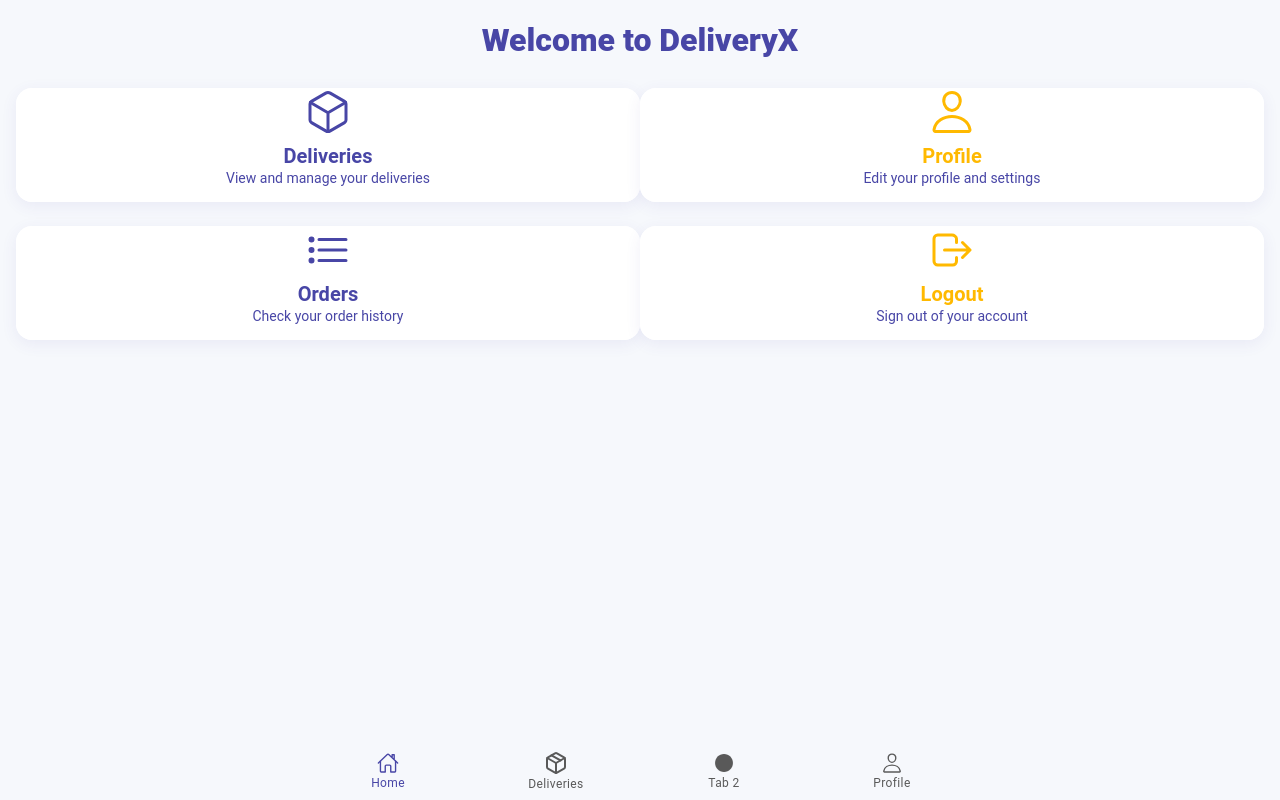
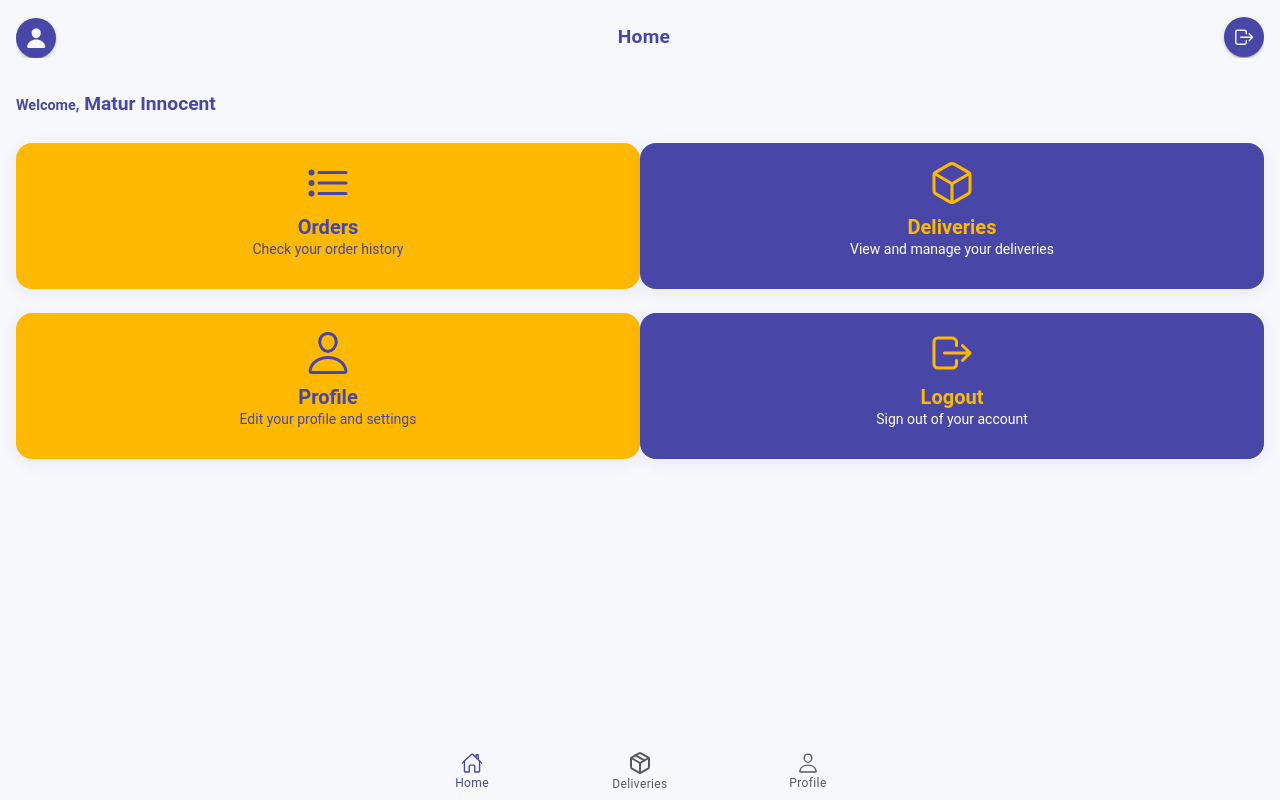
Before and after one commit to Bwesun/Product-Delivery, a React (Vite) app: page /profile in a window 1280 px wide. Both pictures are taken after a click on the element "Home". Built offline with nearby package versions, Linux system fonts and the light colour scheme.

Commit message:
feat: implement status bar customization, enhance Deliveries and Profile pages, and add reusable Header component

```diff
--- a/src/App.tsx
+++ b/src/App.tsx
@@ -47,10 +47,27 @@ import Home from './pages/Home';
 import Profile from './pages/Profile';
 import { Package } from 'lucide-react';
 import Deliveries from './pages/Deliveries';
+import { StatusBar, Style } from '@capacitor/status-bar';
+import { useEffect } from 'react';
 
 setupIonicReact();
 
-const App: React.FC = () => (
+const App: React.FC = () =>  {
+  useEffect(() => {
+    const setStatusBar = async () => {
+      try {
+        await StatusBar.setBackgroundColor({ color: '#2563eb' }); // Your color here
+        await StatusBar.setOverlaysWebView({ overlay: false }); // Avoid overlapping
+        await StatusBar.setStyle({style: Style.Default})
+      } catch (error) {
+        console.error('Error setting status bar:', error);
+      }
+    };
+
+    setStatusBar();
+  }, []);
+
+  return (
   <IonApp>
     <IonReactRouter>
       <IonTabs>
@@ -79,10 +96,6 @@ const App: React.FC = () => (
             <Package size={24} />
             <IonLabel>Deliveries</IonLabel>
           </IonTabButton>
-          <IonTabButton tab="deliveries" href="/deliveries">
-            <IonIcon aria-hidden="true" icon={ellipse} />
-            <IonLabel>Tab 2</IonLabel>
-          </IonTabButton>
           <IonTabButton tab="profile" href="/profile">
             <IonIcon aria-hidden="true" icon={personOutline} />
             <IonLabel>Profile</IonLabel>
@@ -91,6 +104,6 @@ const App: React.FC = () => (
       </IonTabs>
     </IonReactRouter>
   </IonApp>
-);
+)};
 
 export default App;
--- /dev/null
+++ b/src/components/Header.tsx
@@ -0,0 +1,42 @@
+import { IonHeader, IonToolbar, IonTitle, IonButton, IonIcon, IonBackButton } from "@ionic/react";
+import { person, logOutOutline, arrowBackOutline } from "ionicons/icons";
+import { useHistory } from "react-router";
+
+interface HeaderProps {
+    bg?: string;
+    color?: string;
+    title?: string;
+    button?: string;
+    textColor?: string;
+    backButton?: boolean;
+}
+
+const Header: React.FC<HeaderProps> = ({bg, color, button, title, backButton}) => {
+    const history = useHistory();
+    return (
+        <IonHeader className="ion-no-border">
+                    <IonToolbar color={bg} >
+                        <IonTitle className="ion-padding">
+                            <div className="flex items-center justify-between">
+                                <div>
+                                    {backButton && <IonButton slot="start" onClick={() => history.goBack()} color={button} fill="clear">
+                                        <IonIcon icon={arrowBackOutline} slot="icon-only" color={button}></IonIcon>
+                                    </IonButton>}
+                                    <IonButton shape="round" color={"primary"} onClick={() => history.push("/profile")}>
+                                        <IonIcon icon={person} slot="icon-only" color={color}></IonIcon>
+                                    </IonButton>
+                                </div>
+                                <span style={{ fontSize: "1.2rem", fontWeight: 600, color: "#4846a6", marginLeft: 8 }}>
+                                    {title ? title : "DeliveryX"}
+                                </span>
+                                <IonButton shape="round" color={button} onClick={() => history.push("/logout")}>
+                                    <IonIcon icon={logOutOutline} slot="icon-only" color={color}></IonIcon>
+                                </IonButton>
+                            </div>
+                        </IonTitle>
+                    </IonToolbar>
+                </IonHeader>
+     );
+}
+
+export default Header;
--- a/src/pages/Deliveries.tsx
+++ b/src/pages/Deliveries.tsx
@@ -16,9 +16,11 @@ import {
   IonSelect,
   IonSelectOption,
   IonText,
-  IonSearchbar
+  IonSearchbar,
+  IonMenu
 } from "@ionic/react";
 import { cubeOutline, addCircleOutline, closeOutline, timeOutline, checkmarkCircleOutline, ellipsisHorizontalCircleOutline } from "ionicons/icons";
+import Header from "../components/Header";
 
 const initialDeliveries = [
   {
@@ -67,11 +69,13 @@ const Deliveries: React.FC = () => {
   const [searchText, setSearchText] = useState("");
   const [filterStatus, setFilterStatus] = useState("All");
 
-  const handleInput = (e: CustomEvent) => {
-    const { name, value } = e.target;
-    setForm((prev) => ({ ...prev, [name]: value }));
-    setFormError("");
-  };
+  const handleInput = (e: any) => {
+  const target = e.target as HTMLInputElement & { name?: string };
+  const name = target.name;
+  const value = e.detail?.value ?? target.value;
+  setForm((prev) => ({ ...prev, [name]: value }));
+  setFormError("");
+};
 
   const handleAddDelivery = (e: React.FormEvent) => {
     e.preventDefault();
@@ -104,10 +108,8 @@ const Deliveries: React.FC = () => {
 
   return (
     <IonPage>
+        <Header title="Deliveries" bg="light" color="light" button='primary' textColor="dark" backButton={true} />
       <IonContent fullscreen className="light-bg">
-        <IonText className="text-2xl ion-padding font-semibold" color={"dark"}>
-          Deliveries
-          </IonText>
         <div className="ion-padding">
           <IonButton
             expand="block"
@@ -189,10 +191,9 @@ const Deliveries: React.FC = () => {
         </div>
 
         <IonModal isOpen={showModal} onDidDismiss={() => setShowModal(false)}>
-          <form onSubmit={handleAddDelivery}>
             <IonHeader>
-              <IonToolbar style={{ background: "#4846a6" }}>
-                <IonTitle style={{ color: "#ffb900" }}>New Delivery Request</IonTitle>
+              <IonToolbar color={"primary"}>
+                <IonTitle className="ion-padding" color={"secondary"}>New Delivery Request</IonTitle>
                 <IonButton
                   slot="end"
                   fill="clear"
@@ -203,7 +204,8 @@ const Deliveries: React.FC = () => {
                 </IonButton>
               </IonToolbar>
             </IonHeader>
-            <IonContent style={{ background: "#fff1cd" }}>
+            <IonContent color={"light"}>
+          <form onSubmit={handleAddDelivery}>
               <div className="ion-padding">
                 <IonInput
                   label="Product Name"
@@ -213,7 +215,7 @@ const Deliveries: React.FC = () => {
                   value={form.product}
                   onIonInput={handleInput}
                   required
-                  style={{ marginBottom: 16, background: "#fff", borderRadius: 8 }}
+                  color={'primary'}
                 />
                 <IonSelect
                   label="Status"
@@ -256,8 +258,8 @@ const Deliveries: React.FC = () => {
                   Submit Request
                 </IonButton>
               </div>
+          </form>
             </IonContent>
-          </form>
         </IonModal>
       </IonContent>
     </IonPage>
--- a/src/pages/Home.tsx
+++ b/src/pages/Home.tsx
@@ -9,27 +9,19 @@ import {
   IonRow,
   IonCol,
   IonIcon,
-  IonText
+  IonText,
+  IonHeader,
+  IonTitle,
+  IonToolbar,
+  IonButton
 } from "@ionic/react";
-import { cubeOutline, personOutline, listOutline, logOutOutline } from "ionicons/icons";
+import { cubeOutline, personOutline, listOutline, logOutOutline, person } from "ionicons/icons";
 import { useHistory } from "react-router-dom";
 import React from "react";
+import { c } from "vitest/dist/reporters-5f784f42";
+import Header from "../components/Header";
 
 const cardData = [
-  {
-    title: "Deliveries",
-    icon: cubeOutline,
-    color: "#4846a6",
-    link: "/deliveries",
-    desc: "View and manage your deliveries"
-  },
-  {
-    title: "Profile",
-    icon: personOutline,
-    color: "#ffb900",
-    link: "/profile",
-    desc: "Edit your profile and settings"
-  },
   {
     title: "Orders",
     icon: listOutline,
@@ -38,10 +30,29 @@ const cardData = [
     desc: "Check your order history"
   },
   {
+    title: "Deliveries",
+    icon: cubeOutline,
+    color: "#ffb900",
+    link: "/deliveries",
+    bg: "#4846a6",
+    textColor: "#fff",
+    desc: "View and manage your deliveries"
+  },
+  {
+    title: "Profile",
+    icon: personOutline,
+    color: "#4846a6",
+    link: "/profile",
+    desc: "Edit your profile and settings"
+  },
+
+  {
     title: "Logout",
     icon: logOutOutline,
     color: "#ffb900",
     link: "/logout",
+    bg: "#4846a6",
+    textColor: "#fff",
     desc: "Sign out of your account"
   }
 ];
@@ -55,12 +66,13 @@ const Home: React.FC = () => {
 
   return (
     <IonPage>
+        <Header title="Home" bg="light" color="light" textColor="dark" backButton={false} button="primary" />
       <IonContent fullscreen className="light-bg">
         <IonGrid className="ion-padding">
           <IonRow>
-            <IonCol size="12" className="ion-text-center" style={{ marginBottom: 24 }}>
-              <IonText style={{ fontSize: "2rem", fontWeight: 800, color: "#4846a6" }}>
-                Welcome to DeliveryX
+            <IonCol size="12" className="" style={{ marginBottom: 24 }}>
+              <IonText style={{ fontSize: "1.2rem", fontWeight: 600, color: "#4846a6" }}>
+                <small>Welcome,</small> Matur Innocent
               </IonText>
             </IonCol>
           </IonRow>
@@ -68,12 +80,13 @@ const Home: React.FC = () => {
             {cardData.map((card, idx) => (
               <IonCol size="12" className="" sizeMd="6" key={idx}>
                 <IonCard
+                  className="ion-padding"
                   button
                   onClick={() => handleCardClick(card.link)}
                   style={{
                     borderRadius: 16,
                     boxShadow: "0 4px 16px rgba(72,70,166,0.08)",
-                    background: "#fff",
+                    background: `${card.bg || "var(--ion-color-secondary)"}`,
                     marginBottom: 24
                   }}
                 >
@@ -93,7 +106,7 @@ const Home: React.FC = () => {
                       {card.title}
                     </IonCardTitle>
                   </IonCardHeader>
-                  <IonCardContent className="ion-text-center" style={{ color: "#4846a6" }}>
+                  <IonCardContent className="ion-text-center" style={{ color: card.textColor || "#4846a6", }}>
                     {card.desc}
                   </IonCardContent>
                 </IonCard>
--- a/src/pages/Profile.tsx
+++ b/src/pages/Profile.tsx
@@ -58,7 +58,7 @@ const deliveries = [
 const Profile: React.FC = () => {
   return (
     <IonPage>
-      <IonContent fullscreen className="primary-bg">
+      <IonContent fullscreen className="light-bg">
         <IonGrid className="ion-padding">
           <IonRow className="ion-justify-content-center ion-margin-top">
             <IonCol size="12" className="ion-text-center">
@@ -75,7 +75,7 @@ const Profile: React.FC = () => {
                 {user.name}
               </IonText>
               <IonButton
-                color="secondary"
+                color="primary"
                 size="small"
                 style={{ marginTop: 12, borderRadius: 20, fontWeight: 600 }}
                 fill="outline"
@@ -87,40 +87,38 @@ const Profile: React.FC = () => {
           </IonRow>
           <IonRow className="ion-justify-content-center">
             <IonCol size="12" sizeMd="8" sizeLg="6">
-              <IonList lines="none" style={{ marginTop: 32, background: "#fff", borderRadius: 16, boxShadow: "0 2px 12px rgba(72,70,166,0.06)" }}>
-                <IonItem>
-                  <IonIcon icon={mailOutline} slot="start" color="primary" style={{ fontSize: 22, color: "#4846a6" }} />
+                <IonItem lines='none' style={{ marginTop: 24, borderRadius: 16, boxShadow: "0 2px 12px rgba(72,70,166,0.06)" }}>
+                  <IonIcon icon={mailOutline} slot="start" color="primary" style={{ fontSize: 22}} />
                   <IonLabel>
                     <IonText color="medium" style={{ fontSize: 13 }}>Email</IonText>
-                    <div style={{ fontWeight: 600, color: "#4846a6" }}>{user.email}</div>
+                    <div style={{ fontWeight: 600}}>{user.email}</div>
                   </IonLabel>
                 </IonItem>
-                <IonItem>
-                  <IonIcon icon={callOutline} slot="start" color="primary" style={{ fontSize: 22, color: "#4846a6" }} />
+                <IonItem lines='none' style={{ marginTop: 24, borderRadius: 16, boxShadow: "0 2px 12px rgba(72,70,166,0.06)" }}>
+                  <IonIcon icon={callOutline} slot="start" color="primary" style={{ fontSize: 22 }} />
                   <IonLabel>
                     <IonText color="medium" style={{ fontSize: 13 }}>Phone</IonText>
-                    <div style={{ fontWeight: 600, color: "#4846a6" }}>{user.phone}</div>
+                    <div style={{ fontWeight: 600 }}>{user.phone}</div>
                   </IonLabel>
                 </IonItem>
-                <IonItem>
-                  <IonIcon icon={locationOutline} slot="start" color="primary" style={{ fontSize: 22, color: "#4846a6" }} />
+                <IonItem lines='none' style={{ marginTop: 24, borderRadius: 16, boxShadow: "0 2px 12px rgba(72,70,166,0.06)" }}>
+                  <IonIcon icon={locationOutline} slot="start" color="primary" style={{ fontSize: 22 }} />
                   <IonLabel>
                     <IonText color="medium" style={{ fontSize: 13 }}>Address</IonText>
-                    <div style={{ fontWeight: 600, color: "#4846a6" }}>{user.address}</div>
+                    <div style={{ fontWeight: 600 }}>{user.address}</div>
                   </IonLabel>
                 </IonItem>
-              </IonList>
 
               {/* Delivery Features */}
               <IonCard style={{ marginTop: 32, borderRadius: 16, boxShadow: "0 2px 12px rgba(72,70,166,0.06)" }}>
                 <IonCardHeader>
-                  <IonCardTitle style={{ color: "#4846a6", fontWeight: 700, fontSize: "1.2rem" }}>
+                  <IonCardTitle className="ion-padding" color={"primary"} style={{ fontWeight: 700, fontSize: "1.2rem" }}>
                     My Deliveries
                   </IonCardTitle>
                 </IonCardHeader>
                 <IonCardContent>
                   {deliveries.map((delivery) => (
-                    <IonItem key={delivery.id} lines="none">
+                    <IonItem lines='none' style={{ marginTop: 24, borderRadius: 16, boxShadow: "0 2px 12px rgba(72,70,166,0.06)" }} key={delivery.id}>
                       <IonIcon
                         icon={delivery.icon}
                         slot="start"
--- a/src/theme/variables.css
+++ b/src/theme/variables.css
@@ -80,7 +80,7 @@
 
 /* TOOL BAR TRANSPARENT */
 ion-toolbar, ion-header{
-    --background: transparent;
+    --background: light;
 }
 
 /* MINOR THEME CHANGES */
@@ -94,7 +94,7 @@ ion-item, ion-card, ion-list{
 }
 
 ion-input, ion-textarea, ion-select, ion-search-bar{
-	--background: var(--ion-color-light);
+	background: var(--ion-color-light);
 	color: var(--ion-color-dark) !important;
 	border-radius: 5rem;
 	/* border-bottom: 1px solid var(--ion-color-tertiary-tint); */
```
Also changed, not shown: 2 other files (tests, documents, lock files or other folders).
